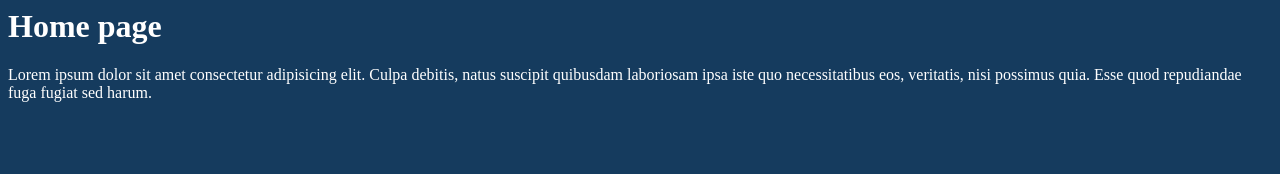
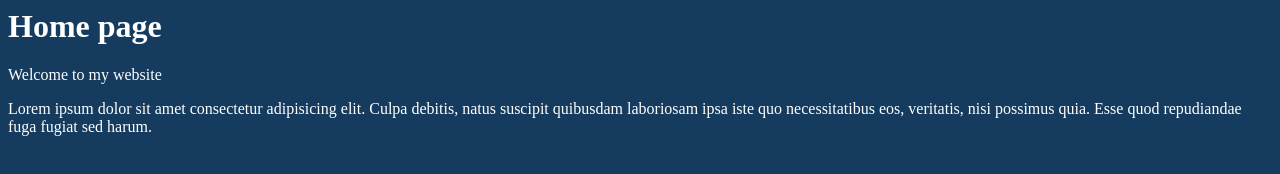
Before and after one commit to chanthanat/git-workshop, a plain HTML site: page index.html in a window 1280 px wide. Drawn offline with Linux system fonts and the light colour scheme.

Commit message:
Update index.html
Edit welcome message

```diff
--- a/index.html
+++ b/index.html
@@ -8,6 +8,7 @@
 </head>
 <body>
     <h1>Home page</h1>
+    <P>Welcome to my website</p>
     <p>Lorem ipsum dolor sit amet consectetur adipisicing elit. Culpa debitis, natus suscipit quibusdam laboriosam ipsa iste quo necessitatibus eos, veritatis, nisi possimus quia. Esse quod repudiandae fuga fugiat sed harum.
 
     </p>
```
